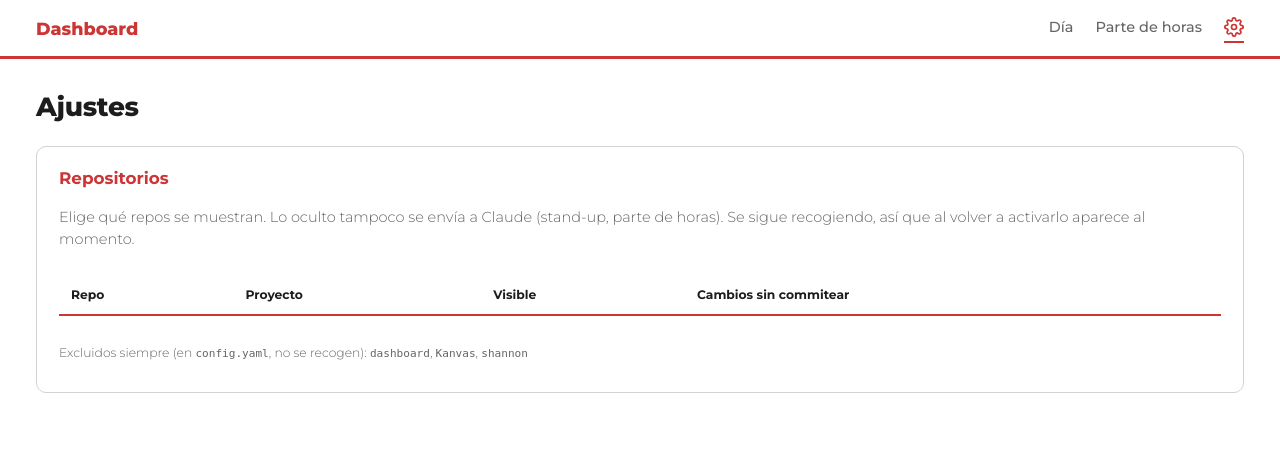
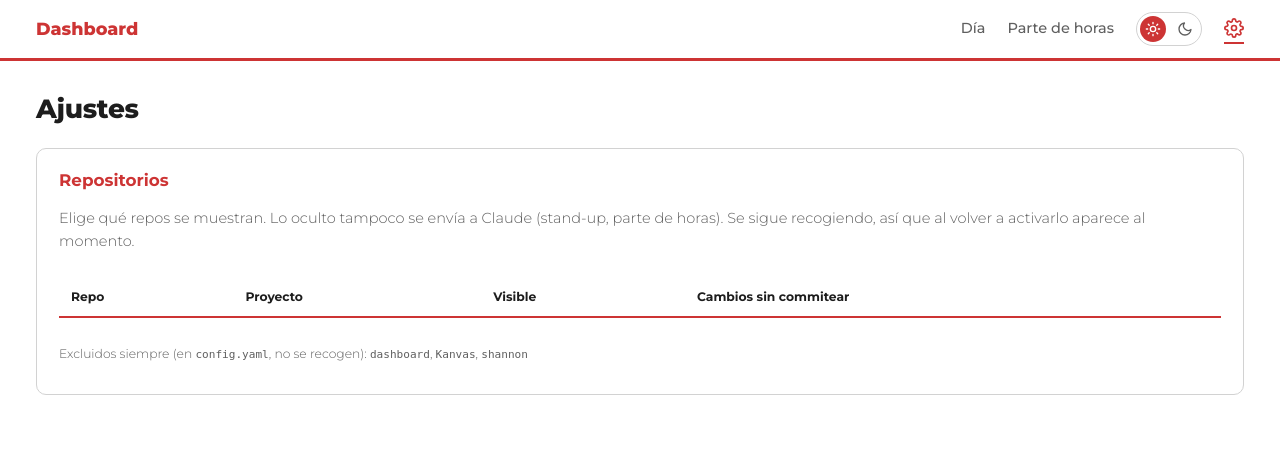
Before and after one commit to pablogarcia11/dashboard-tasks, a FastAPI app: page /settings in a window 1280 px wide. Shown: the top 450 px of the page. Run offline with FastAPI, Linux system fonts and the light colour scheme; data that the repository does not hold is empty; some libraries are stand-ins or nearby versions.

Commit message:
feat(web): add light and dark themes with a header toggle
Timesheet categories now keep the same hub-like colors in both themes:
blue development, teal documentation, yellow meetings, grey admin, green training.

Co-Authored-By: Claude Opus 5.5 <noreply@anthropic.com>

```diff
--- a/web/static/style.css
+++ b/web/static/style.css
@@ -1,28 +1,49 @@
 /* Identidad 1MillionBot: rojo #CD3434 muy presente, coral #FE6565 solo como acento puntual,
-   blanco dominante, negro #1D1D1D solo para texto, grises #D2D2D2 / #949494 en detalles.
-   Tipografía Montserrat (Light, Medium, Bold, ExtraBold) con Verdana de reserva. */
+   negro #1D1D1D para texto, grises #D2D2D2 / #949494 en detalles. Montserrat con Verdana de reserva.
+   Tema claro (blanco dominante) y oscuro (gris muy oscuro, nunca negro puro): el script del <head>
+   pone data-theme en <html> según la elección guardada o prefers-color-scheme. */
 :root {
-  color-scheme: light;
-  --red: #CD3434;
+  --red: #CD3434;          /* rellenos: botones, filete, hoy */
   --coral: #FE6565;
   --white: #FFFFFF;
   --black: #1D1D1D;
   --grey-light: #D2D2D2;
   --grey-dark: #949494;
-
-  --bg: var(--white);
-  --text: var(--black);
-  --muted: color-mix(in srgb, var(--black) 68%, var(--white));   /* texto secundario legible */
-  --line: var(--grey-light);
-  --red-tint: color-mix(in srgb, var(--red) 7%, var(--white));
   --font: "Montserrat", Verdana, sans-serif;
 
-  /* categorías del parte de horas, solo con colores de la paleta */
-  --dev-line: var(--red);          --dev-bg: color-mix(in srgb, var(--red) 7%, var(--white));
-  --meet-line: var(--coral);       --meet-bg: color-mix(in srgb, var(--coral) 38%, var(--white));
-  --doc-line: var(--black);        --doc-bg: color-mix(in srgb, var(--black) 8%, var(--white));
-  --admin-line: var(--grey-dark);  --admin-bg: color-mix(in srgb, var(--grey-dark) 22%, var(--white));
-  --learn-line: var(--grey-light); --learn-bg: color-mix(in srgb, var(--grey-light) 35%, var(--white));
+  /* Categorías del parte de horas: iguales en los dos temas, con texto oscuro dentro */
+  --cat-text: #1D1D1D;      --cat-meta: #3F3F3F;
+  --dev-bg: #BCD4FB;        --dev-line: #2F6FDB;     /* azul: Desarrollo de negocio */
+  --doc-bg: #AEE5DD;        --doc-line: #12A08B;     /* azul verdoso: Documentación */
+  --meet-bg: #FCE29A;       --meet-line: #D9A400;    /* amarillo: Reunión */
+  --admin-bg: #D9DCE1;      --admin-line: #737A85;   /* gris: Tareas administrativas */
+  --learn-bg: #C3E8C1;      --learn-line: #2E9D49;   /* verde: Formación */
+}
+
+:root, :root[data-theme="light"] {
+  color-scheme: light;
+  --bg: var(--white);
+  --surface: var(--white);
+  --text: var(--black);
+  --muted: #5F5F5F;         /* 6,4:1 sobre blanco */
+  --detail: var(--grey-dark);
+  --line: var(--grey-light);
+  --red-text: var(--red);   /* 5,1:1 sobre blanco */
+  --red-tint: color-mix(in srgb, var(--red) 7%, var(--white));
+  --hover-bg: #F4F4F4;
+}
+
+:root[data-theme="dark"] {
+  color-scheme: dark;
+  --bg: #242424;
+  --surface: #2C2C2C;
+  --text: #ECECEC;          /* 11,8:1 sobre tarjeta */
+  --muted: #A9A9A9;         /* 5,9:1 */
+  --detail: var(--grey-dark);
+  --line: #3D3D3D;
+  --red-text: #EE6A6A;      /* 4,6:1 sobre tarjeta; #CD3434 como texto daría 2,75:1 */
+  --red-tint: color-mix(in srgb, var(--red) 16%, #2C2C2C);
+  --hover-bg: #353535;
 }
 
 * { box-sizing: border-box; }
@@ -41,28 +62,38 @@ h1 { font-weight: 800; font-size: 1.65rem; letter-spacing: -.01em; }
 .wrap > h1 { margin-bottom: 18px; }
 code { font-size: .9em; }
 
-/* Barra superior: blanca, con el rojo de marca como filete inferior */
-.appbar { background: var(--white); border-bottom: 3px solid var(--red); }
+/* Barra superior, con el rojo de marca como filete inferior */
+.appbar { background: var(--surface); border-bottom: 3px solid var(--red); }
 .appbar-inner { display: flex; align-items: center; justify-content: space-between; padding-top: 12px; padding-bottom: 12px; }
 .brand { display: inline-flex; align-items: center; gap: 10px; text-decoration: none; }
 .brand img { height: 30px; width: auto; }
-.brand-text { font-weight: 800; font-size: 1.1rem; color: var(--red); }
+.brand-text { font-weight: 800; font-size: 1.1rem; color: var(--red-text); }
 .appnav { display: flex; align-items: center; gap: 22px; }
 .appnav a { text-decoration: none; color: var(--muted); font-weight: 500; padding: 4px 0; border-bottom: 2px solid transparent; }
-.appnav a:hover { color: var(--red); }
-.appnav a[aria-current="page"] { color: var(--red); font-weight: 700; border-bottom-color: var(--red); }
+.appnav a:hover { color: var(--red-text); }
+.appnav a[aria-current="page"] { color: var(--red-text); font-weight: 700; border-bottom-color: var(--red-text); }
 .icon-link { display: inline-flex; }
+
+/* Interruptor de tema */
+.theme-toggle {
+  display: inline-flex; align-items: center; gap: 6px; padding: 3px; border: 1px solid var(--line);
+  border-radius: 999px; background: var(--bg); cursor: pointer; color: var(--muted);
+}
+.theme-toggle svg { width: 26px; height: 26px; padding: 5px; border-radius: 50%; transition: background .15s, color .15s; }
+:root[data-theme="light"] .theme-toggle .sun,
+:root[data-theme="dark"] .theme-toggle .moon { background: var(--red); color: var(--white); }
+.theme-toggle:hover { border-color: var(--red-text); }
 
 /* Cabecera de página */
 .top { display: flex; flex-wrap: wrap; gap: 16px; align-items: center; justify-content: space-between; margin-bottom: 22px; }
 .daynav { display: flex; align-items: center; gap: 14px; }
 .daynav p { margin: 2px 0 0; }
-.today-tag { color: var(--red); font-weight: 700; }
+.today-tag { color: var(--red-text); font-weight: 700; }
 .arrow {
   display: inline-grid; place-items: center; width: 38px; height: 38px; text-decoration: none; font-size: 1.15rem;
   border: 1px solid var(--line); border-radius: 50%; color: var(--text);
 }
-.arrow:hover { border-color: var(--red); color: var(--red); }
+.arrow:hover { border-color: var(--red-text); color: var(--red-text); }
 .arrow.disabled { opacity: .35; }
 .actions { display: flex; gap: 8px; align-items: center; flex-wrap: wrap; margin-top: 10px; }
 
--- a/web/templates/base.html
+++ b/web/templates/base.html
@@ -4,6 +4,15 @@
   <meta charset="utf-8">
   <meta name="viewport" content="width=device-width, initial-scale=1">
   <title>{% block title %}Dashboard{% endblock %}</title>
+  <script>
+    // Tema antes de pintar (sin parpadeo): elección guardada o, si no hay, la del sistema
+    (function () {
+      var saved = null;
+      try { saved = localStorage.getItem("theme"); } catch (e) {}
+      var dark = saved ? saved === "dark" : matchMedia("(prefers-color-scheme: dark)").matches;
+      document.documentElement.dataset.theme = dark ? "dark" : "light";
+    })();
+  </script>
   <link rel="preconnect" href="https://fonts.googleapis.com">
   <link rel="preconnect" href="https://fonts.gstatic.com" crossorigin>
   <link rel="stylesheet" href="https://fonts.googleapis.com/css2?family=Montserrat:wght@300;500;700;800&display=swap">
@@ -20,6 +29,18 @@
       <nav class="appnav">
         <a href="/" {% if section == "day" %}aria-current="page"{% endif %}>Día</a>
         <a href="/timesheet" {% if section == "timesheet" %}aria-current="page"{% endif %}>Parte de horas</a>
+        <button type="button" class="theme-toggle" role="switch" id="theme-toggle"
+                aria-label="Modo oscuro" title="Cambiar entre modo claro y oscuro">
+          <svg class="sun" viewBox="0 0 24 24" fill="none" stroke="currentColor" stroke-width="2"
+               stroke-linecap="round" aria-hidden="true">
+            <circle cx="12" cy="12" r="4"/>
+            <path d="M12 2v2M12 20v2M4.93 4.93l1.41 1.41M17.66 17.66l1.41 1.41M2 12h2M20 12h2M4.93 19.07l1.41-1.41M17.66 6.34l1.41-1.41"/>
+          </svg>
+          <svg class="moon" viewBox="0 0 24 24" fill="none" stroke="currentColor" stroke-width="2"
+               stroke-linecap="round" stroke-linejoin="round" aria-hidden="true">
+            <path d="M21 12.79A9 9 0 1 1 11.21 3 7 7 0 0 0 21 12.79z"/>
+          </svg>
+        </button>
         <a class="icon-link" href="/settings" title="Ajustes" aria-label="Ajustes"
            {% if section == "settings" %}aria-current="page"{% endif %}>
           <svg width="20" height="20" viewBox="0 0 24 24" fill="none" stroke="currentColor" stroke-width="2"
@@ -34,5 +55,23 @@
   <main class="wrap">
     {% block content %}{% endblock %}
   </main>
+  <script>
+    (function () {
+      var root = document.documentElement, btn = document.getElementById("theme-toggle");
+      var sync = function () { btn.setAttribute("aria-checked", root.dataset.theme === "dark"); };
+      sync();
+      btn.addEventListener("click", function () {
+        root.dataset.theme = root.dataset.theme === "dark" ? "light" : "dark";
+        try { localStorage.setItem("theme", root.dataset.theme); } catch (e) {}
+        sync();
+      });
+      // Sin elección guardada, sigue al sistema también en caliente
+      matchMedia("(prefers-color-scheme: dark)").addEventListener("change", function (e) {
+        var saved = null;
+        try { saved = localStorage.getItem("theme"); } catch (err) {}
+        if (!saved) { root.dataset.theme = e.matches ? "dark" : "light"; sync(); }
+      });
+    })();
+  </script>
 </body>
 </html>
```
Also changed, not shown: other parts of web/static/style.css (+27 -21 lines), PLAN_TECNICO.md (+1 -1 lines).
